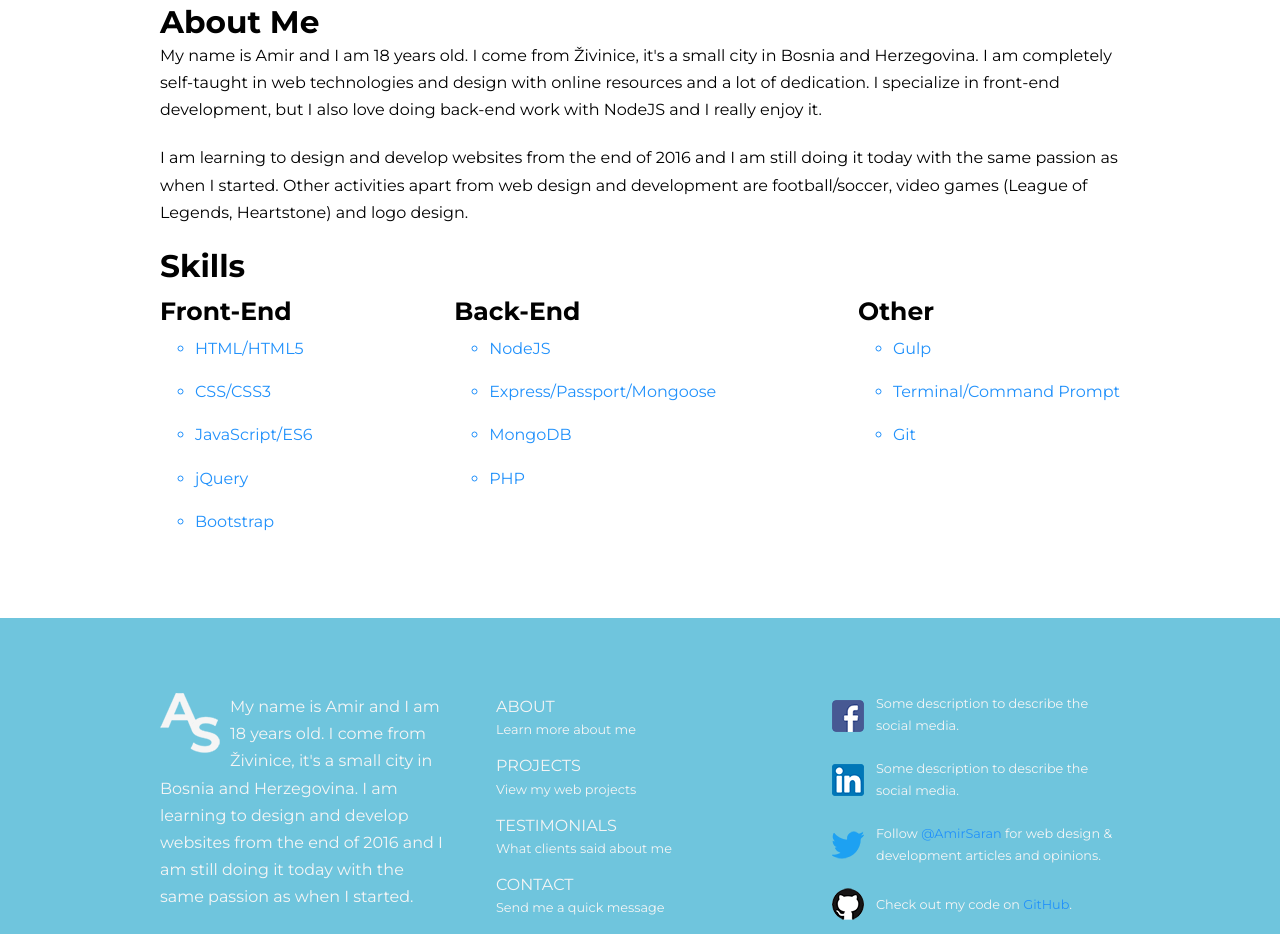
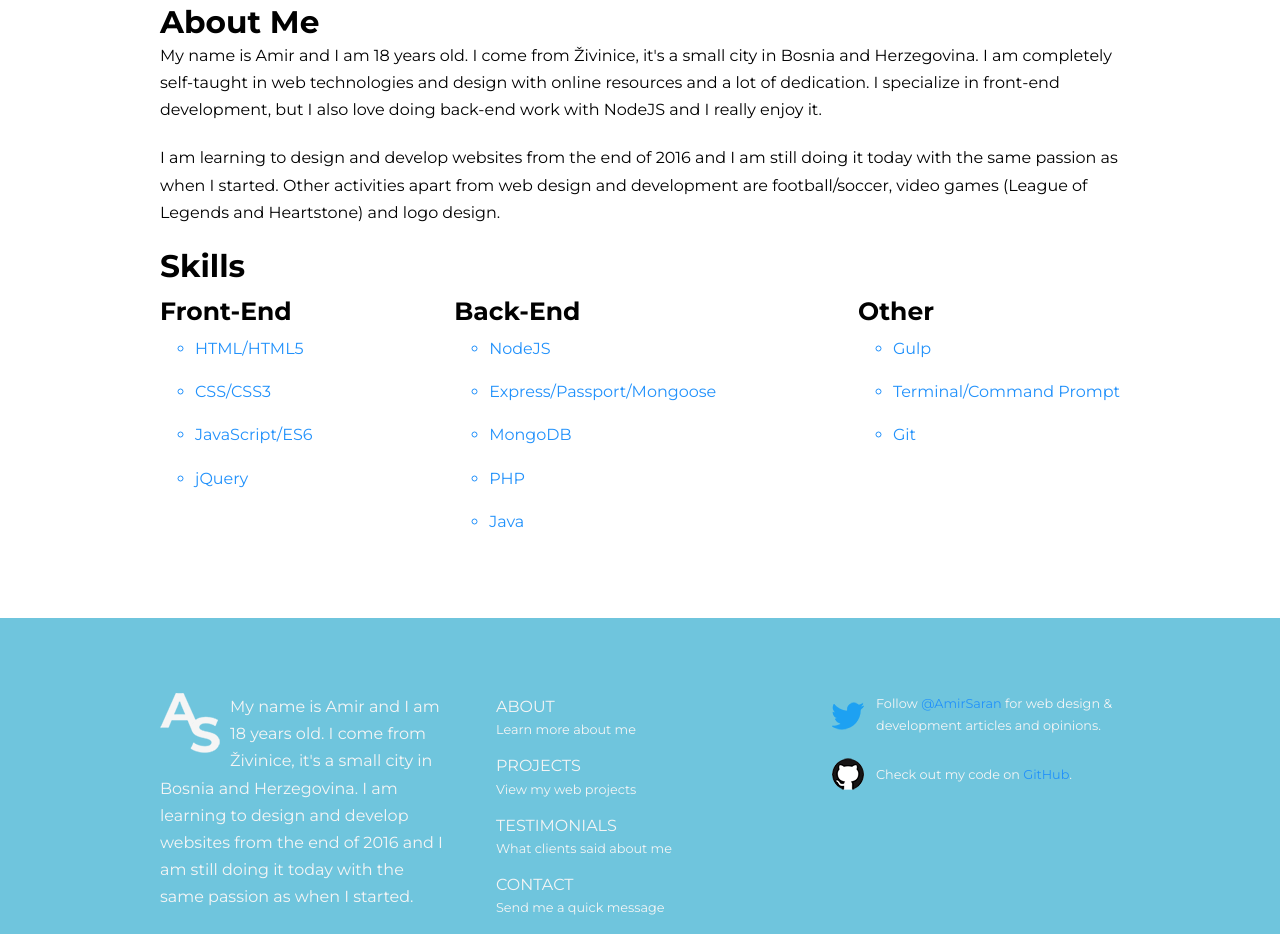
Before and after one commit to amirsaranBIH/amirsaranbih.github.io, a plain HTML site: page about.html in a window 1280 px wide. Shown: the part 352-1286 px from the top of the page. Drawn offline with Linux system fonts and the light colour scheme.

Commit message:
Small changes to footer and edits to about description

```diff
--- a/about.html
+++ b/about.html
@@ -77,7 +77,7 @@
           <h2>About Me</h2>
           <p>My name is Amir and I am 18 years old. I come from Živinice, it's a small city in Bosnia and Herzegovina. I am completely self-taught in web technologies and design with online resources and a lot of dedication. I specialize in front-end development, but I also love doing back-end work with NodeJS and I really enjoy it.</p>
 
-          <p>I am learning to design and develop websites from the end of 2016 and I am still doing it today with the same passion as when I started. Other activities apart from web design and development are football/soccer, video games (League of Legends, Heartstone) and logo design.</p>
+          <p>I am learning to design and develop websites from the end of 2016 and I am still doing it today with the same passion as when I started. Other activities apart from web design and development are football/soccer, video games (League of Legends and Heartstone) and logo design.</p>
         </section>
 
         <section class="skill-list">
@@ -91,7 +91,6 @@
                 <li>CSS/CSS3</li>
                 <li>JavaScript/ES6</li>
                 <li>jQuery</li>
-                <li>Bootstrap</li>
               </ul>
             </section>
 
@@ -103,6 +102,7 @@
                 <li>Express/Passport/Mongoose</li>
                 <li>MongoDB</li>
                 <li>PHP</li>
+                <li>Java</li>
               </ul>
             </section>
 
@@ -149,22 +149,6 @@
           <div class="footer-section">
             <div class="social-media">
               <div class="media">
-                <img src="assets/images/social-media/facebook.png" alt="Facebook">
-
-                <div class="media-section">
-                  <small>Some description to describe the social media.</small>
-                </div>
-              </div>
-
-              <div class="media">
-                <img src="assets/images/social-media/linkedin.png" alt="Linkedin">
-
-                <div class="media-section">
-                  <small>Some description to describe the social media.</small>
-                </div>
-              </div>
-
-              <div class="media">
                 <img src="assets/images/social-media/twitter.png" alt="Twitter">
 
                 <div class="media-section">
```
Also changed, not shown: contact.html (+0 -16 lines), index.html (+0 -16 lines), projects.html (+0 -16 lines), testimonials.html (+0 -16 lines).
